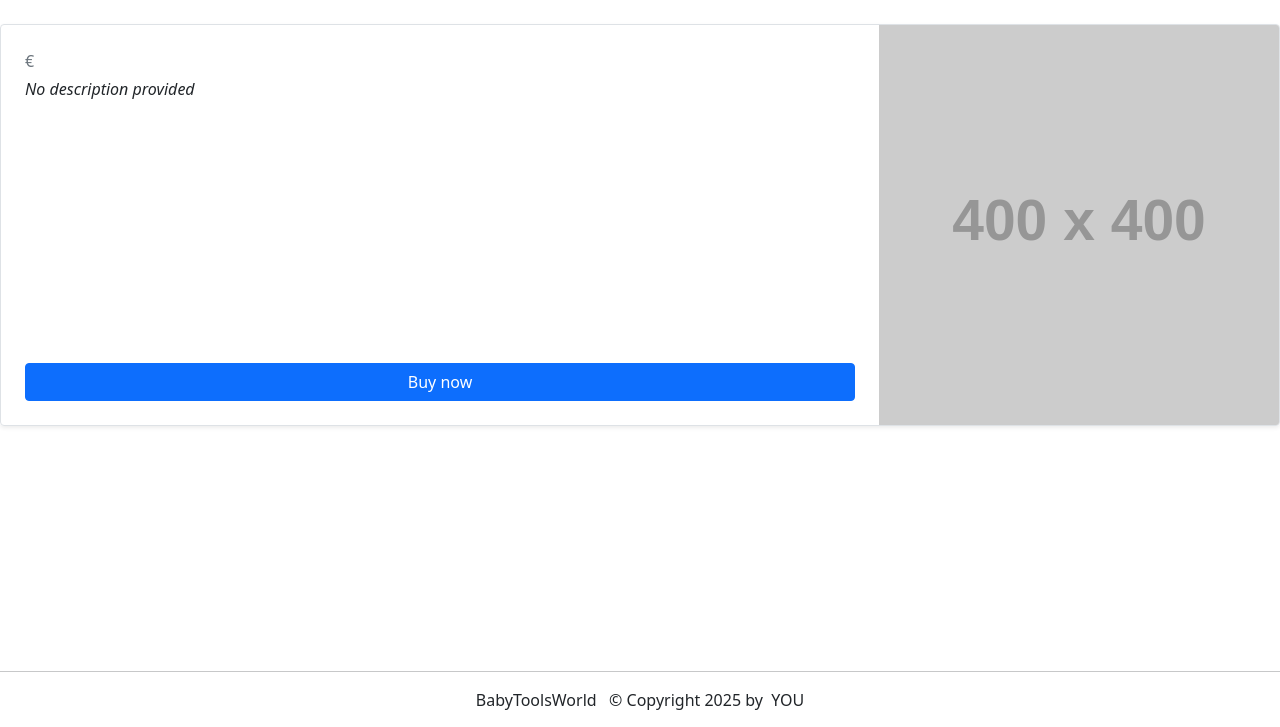
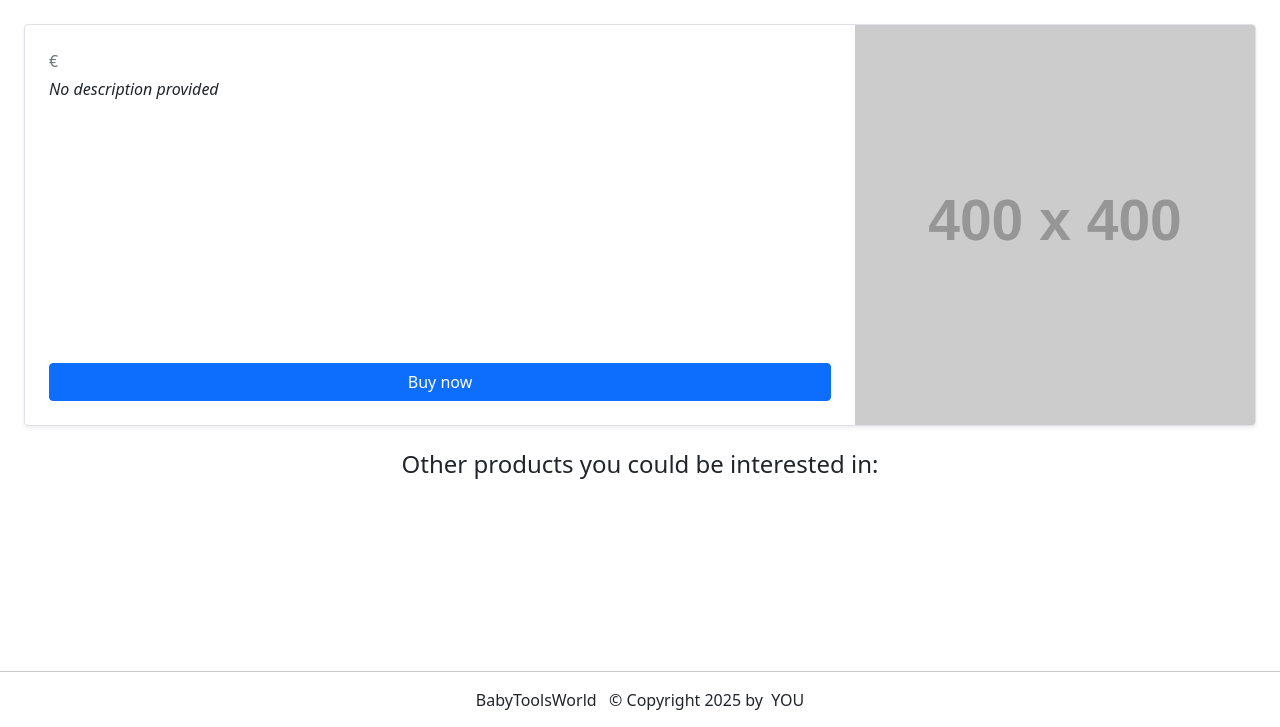
Before and after one commit to PascalNehlsen/baby-tools-world, a Django app: template src/products/templates/product.html in a window 1280 px wide. Shown: the part 56-783 px from the top of the page. Run offline with Django 4.2, Linux system fonts and the light colour scheme; the template is opened without the code that fills it, so the values that code supplies are empty; grey boxes labelled with a size stand in for pictures from a placeholder-image service; some libraries are stand-ins or nearby versions.

Commit message:
refactor: add spacings for product detail rendering

```diff
--- a/src/products/templates/product.html
+++ b/src/products/templates/product.html
@@ -2,6 +2,7 @@
 
 {% block content %}
 
+<div class="px-4">
   <div class="col-md-12 mt-4">
     <div class="row g-0 border rounded overflow-hidden flex-md-row mb-4 shadow-sm h-md-250 position-relative">
       <div class="col p-4 d-flex flex-column position-static">
@@ -32,9 +33,10 @@
       </div>
     </div>
   </div>
-<div class="row">
+  <div class="row justify-content-center">
+    <h4 class="text-center">Other products you could be interested in:</h4>
     {% for product in products %}
-  <div class="card" style="width: 18rem;">
+    <div class="card m-2" style="width: 18rem;">
       {% if product.image %}
       <img src="{% static product.image %}" class="card-img-top" width="300" height="230">
       {% else %}
@@ -61,6 +63,7 @@
     </div>
     {% endfor %}
   </div>
+</div>
 
 
 {% endblock %}
```
Lines whose indentation alone changed are shown as unchanged.
